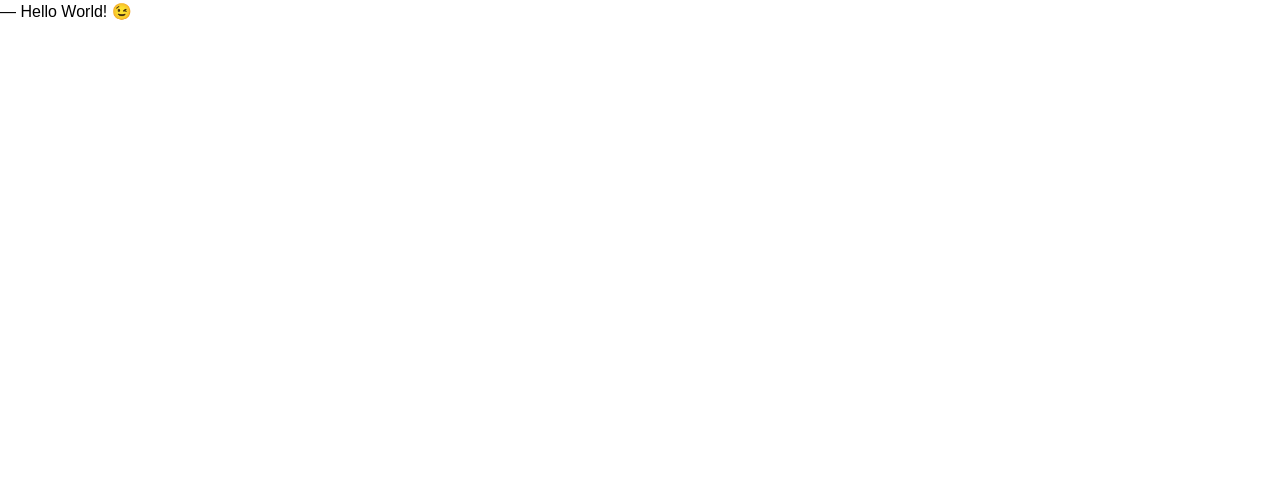
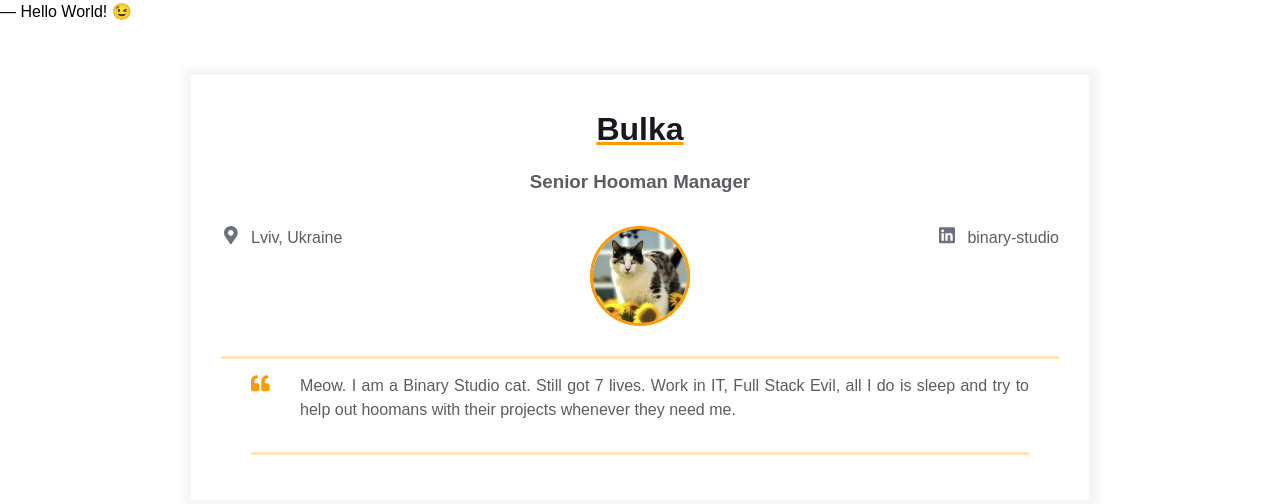
Before and after one commit to paulpags/homepage, a plain HTML site: page index.html in a window 1280 px wide. Drawn offline with Linux system fonts and the light colour scheme.

Commit message:
Added details on resume

```diff
--- a/index.html
+++ b/index.html
@@ -8,5 +8,77 @@
   </head>
   <body>
     ― Hello World! &#x1F609;
+    <main>
+        <div class="resume">
+          <div class="container">
+            <div class="resume__block">
+              <h1 class="contact-info__header">Bulka</h1>
+              <h3 class="contact-info__sub-header">Senior Hooman Manager</h3>
+
+              <div class="contact_info_container fh">
+                <div class="contact-info__block">
+                    <a href="" rel="author" class="contact-info__item">
+                        <div class="contact-info__item-icon-wrapper">
+                          <svg class="contact-info__item-icon" xmlns="http://www.w3.org/2000/svg" viewBox="0 0 384 512">
+                            <path
+                              d="M172.268 501.67C26.97 291.031 0 269.413 0 192 0 85.961 85.961 0
+                              192 0s192 85.961 192 192c0 77.413-26.97 99.031-172.268 309.67-9.535
+                              13.774-29.93 13.773-39.464 0zM192 272c44.183 0 80-35.817
+                              80-80s-35.817-80-80-80-80 35.817-80 80 35.817 80 80 80z"
+                            ></path>
+                          </svg>
+                        </div>
+                        <span>Lviv, Ukraine</span>
+                    </a>
+                </div>
+
+                <div class="contact-info__block contact-info__block--center">
+                  <img class="contact-info__avatar" src="assets/avatar.png" alt="Avatar" />
+                </div>
+
+                <div class="contact-info__block">
+                    <a href="https://ua.linkedin.com/company/binary-studio_241166" rel="author" class="contact-info__item">
+                        <div class="contact-info__item-icon-wrapper">
+                        <svg class="contact-info__item-icon" xmlns="http://www.w3.org/2000/svg" viewBox="0 0 448 512">
+                            <path
+                            d="M416 32H31.9C14.3 32 0 46.5 0 64.3v383.4C0 465.5 14.3 480 31.9
+                            480H416c17.6 0 32-14.5 32-32.3V64.3c0-17.8-14.4-32.3-32-32.3zM135.4
+                            416H69V202.2h66.5V416zm-33.2-243c-21.3 0-38.5-17.3-38.5-38.5S80.9
+                            96 102.2 96c21.2 0 38.5 17.3 38.5 38.5 0 21.3-17.2 38.5-38.5
+                            38.5zm282.1 243h-66.4V312c0-24.8-.5-56.7-34.5-56.7-34.6 0-39.9
+                            27-39.9 54.9V416h-66.4V202.2h63.7v29.2h.9c8.9-16.8 30.6-34.5
+                            62.9-34.5 67.2 0 79.7 44.3 79.7 101.9V416z"
+                            ></path>
+                        </svg>
+                        </div>
+                        <span>binary-studio</span>
+                    </a>
+                </div>
+              </div>
+
+            </div>
+            <div class="container">
+                <div class="resume__block">
+                  <div class="intro">
+                    <div class="intro__icon-wrapper">
+                      <svg class="intro__icon" xmlns="http://www.w3.org/2000/svg" viewBox="0 0 512 512">
+                        <path
+                          d="M464 256h-80v-64c0-35.3 28.7-64 64-64h8c13.3 0 24-10.7
+                          24-24V56c0-13.3-10.7-24-24-24h-8c-88.4 0-160 71.6-160 160v240c0
+                          26.5 21.5 48 48 48h128c26.5 0 48-21.5
+                          48-48V304c0-26.5-21.5-48-48-48zm-288 0H96v-64c0-35.3 28.7-64
+                          64-64h8c13.3 0 24-10.7 24-24V56c0-13.3-10.7-24-24-24h-8C71.6 32 0
+                          103.6 0 192v240c0 26.5 21.5 48 48 48h128c26.5 0
+                          48-21.5 48-48V304c0-26.5-21.5-48-48-48z"
+                        ></path>
+                      </svg>
+                    </div>
+                    <p class="intro_text">Meow. I am a Binary Studio cat. Still got 7 lives. Work in IT, Full Stack Evil, all I do is sleep and try to help out hoomans with their projects whenever they need me.</p>
+                  </div>
+                </div>
+            </div>
+          </div>
+        </div>
+      </main>
   </body>
 </html>
```
Also changed, not shown: assets/avatar.png (added).
